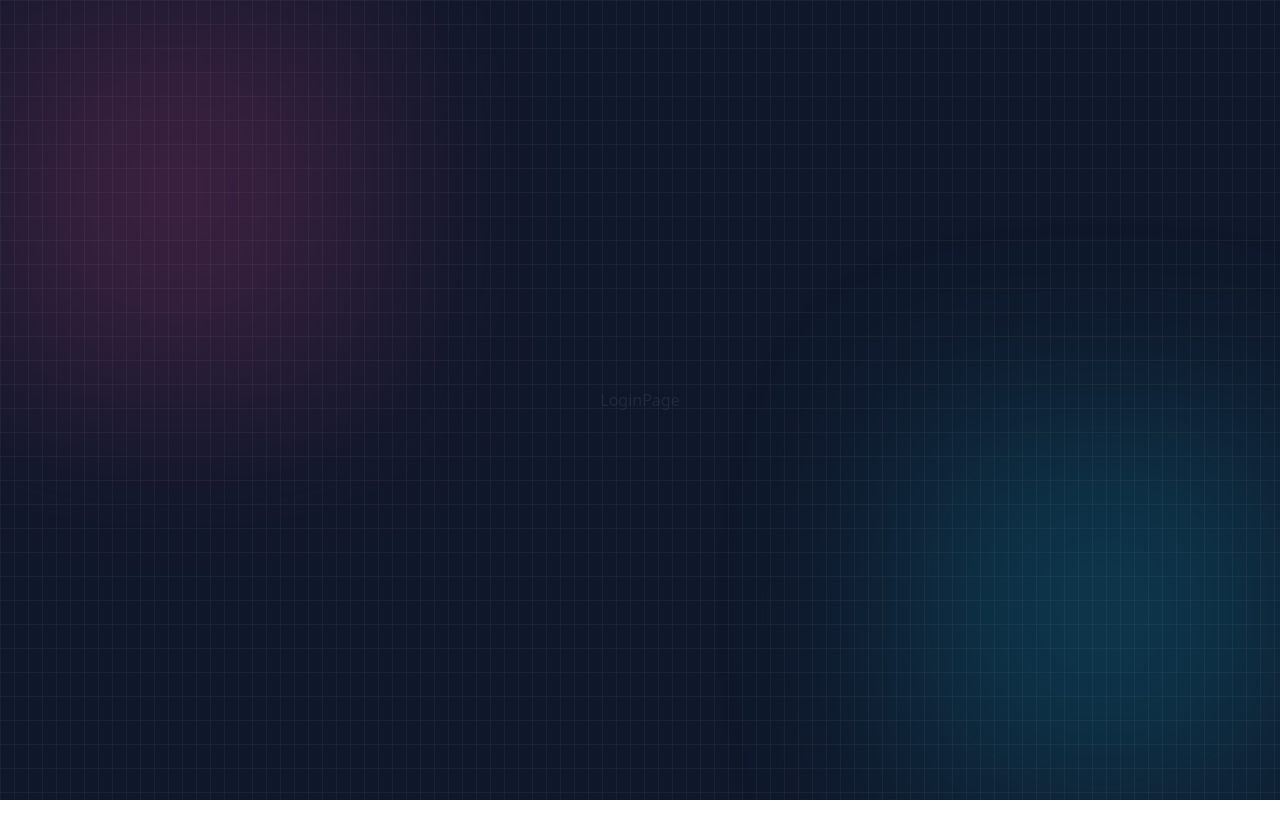
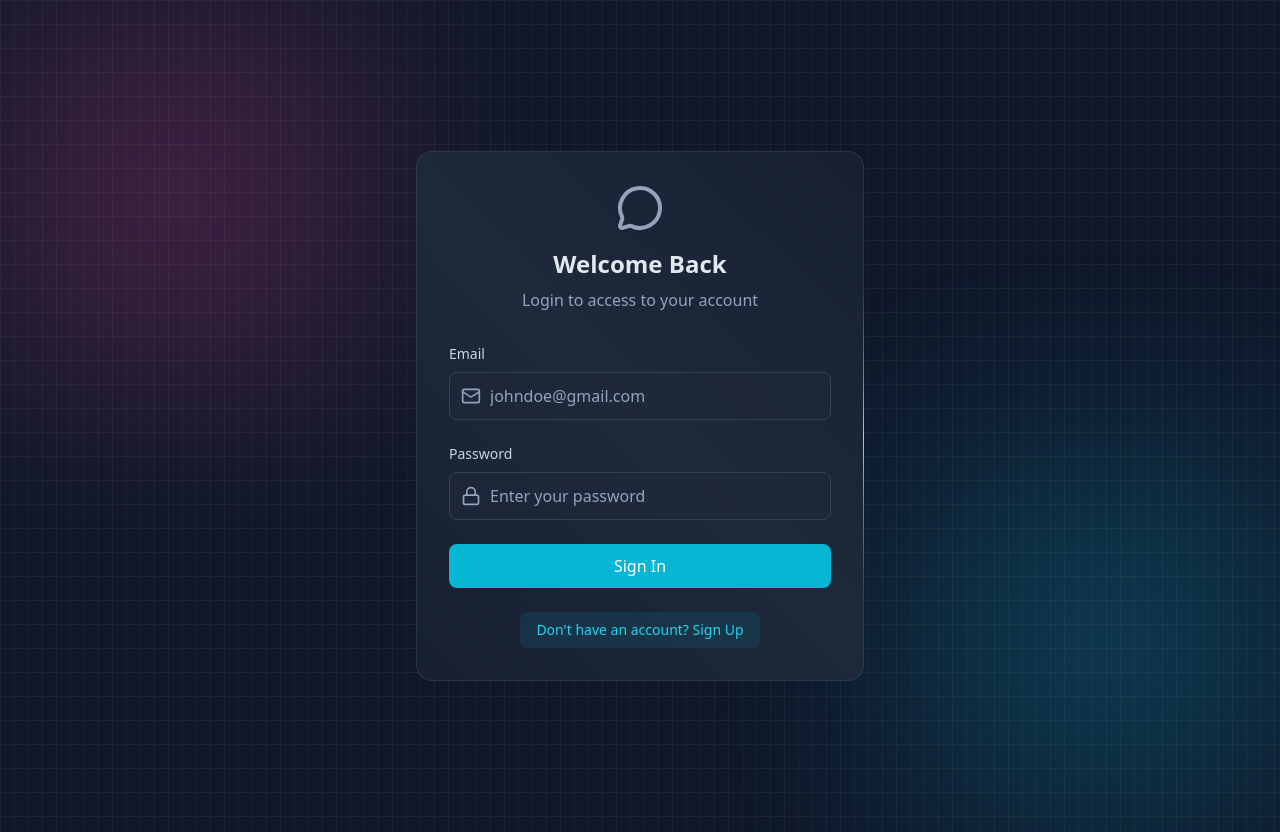
Before and after one commit to SrunLyheang/chat, a React app in the folder frontend/: page /login in a window 1280 px wide. Before the commit the page ends 800 px from the top, so only its background shows below. Built offline with nearby package versions, Linux system fonts and the light colour scheme; no server answers; the HTML template or start-up script is replaced by a standard one.

Commit message:
loginandlogout

```diff
--- a/frontend/src/pages/ChatPage.jsx
+++ b/frontend/src/pages/ChatPage.jsx
@@ -1,10 +1,26 @@
-import React from 'react'
 import { useAuthStore } from '../store/useAuthStore'
+import { useNavigate } from 'react-router-dom'
+
 function ChatPage() {
-  const { authUser, isLoading, login } = useAuthStore();
+  const { logout } = useAuthStore();
+  const navigate = useNavigate();
+
+  const handleLogout = async () => {
+    await logout();
+    navigate('/login');
+  };
+
   return (
-    <div>ChatPage</div>
-  )
+    <div className="text-slate-200 z-10">
+      chat page
+      <button
+        onClick={handleLogout}
+        className="ml-4 px-3 py-1 bg-red-500 text-white rounded hover:bg-red-600 transition"
+      >
+        Logout
+      </button>
+    </div>
+  );
 }
 
-export default ChatPage
+export default ChatPage;
--- a/frontend/src/pages/LoginPage.jsx
+++ b/frontend/src/pages/LoginPage.jsx
@@ -1,10 +1,81 @@
-import React from 'react'
-import { useAuthStore } from '../store/useAuthStore'
+import { useState } from "react";
+import { useAuthStore } from "../store/useAuthStore";
+import BorderAnimatedContainer from "../components/BorderAnimated/BorderAnimatedContainer";
+import { MessageCircleIcon, LockIcon, MailIcon, LoaderIcon } from "lucide-react";
+import { Link } from "react-router-dom";
+
 function LoginPage() {
-  const { authUser, isLoading, login } = useAuthStore();
+  const [formData, setFormData] = useState({ email: "", password: "" });
+  const { login, isLoggingIn } = useAuthStore();
+
+  const handleSubmit = (e) => {
+    e.preventDefault();
+    login(formData);
+  };
+
   return (
-    <div>LoginPage</div>
-  )
+    <div className="w-full min-h-screen flex items-center justify-center p-4 bg-slate-900">
+      <div className="relative w-full max-w-md">
+        <BorderAnimatedContainer>
+          <div className="w-full p-8">
+            {/* HEADING TEXT */}
+            <div className="text-center mb-8">
+              <MessageCircleIcon className="w-12 h-12 mx-auto text-slate-400 mb-4" />
+              <h2 className="text-2xl font-bold text-slate-200 mb-2">Welcome Back</h2>
+              <p className="text-slate-400">Login to access to your account</p>
+            </div>
+
+            {/* FORM */}
+            <form onSubmit={handleSubmit} className="space-y-6">
+              {/* EMAIL INPUT */}
+              <div>
+                <label className="auth-input-label">Email</label>
+                <div className="relative">
+                  <MailIcon className="auth-input-icon" />
+                  <input
+                    type="email"
+                    value={formData.email}
+                    onChange={(e) => setFormData({ ...formData, email: e.target.value })}
+                    className="input"
+                    placeholder="johndoe@gmail.com"
+                  />
+                </div>
+              </div>
+
+              {/* PASSWORD INPUT */}
+              <div>
+                <label className="auth-input-label">Password</label>
+                <div className="relative">
+                  <LockIcon className="auth-input-icon" />
+                  <input
+                    type="password"
+                    value={formData.password}
+                    onChange={(e) => setFormData({ ...formData, password: e.target.value })}
+                    className="input"
+                    placeholder="Enter your password"
+                  />
+                </div>
+              </div>
+
+              {/* SUBMIT BUTTON */}
+              <button className="auth-btn" type="submit" disabled={isLoggingIn}>
+                {isLoggingIn ? (
+                  <LoaderIcon className="w-full h-5 animate-spin text-center" />
+                ) : (
+                  "Sign In"
+                )}
+              </button>
+            </form>
+
+            <div className="mt-6 text-center">
+              <Link to="/signup" className="auth-link">
+                Don't have an account? Sign Up
+              </Link>
+            </div>
+          </div>
+        </BorderAnimatedContainer>
+      </div>
+    </div>
+  );
 }
-
-export default LoginPage
+export default LoginPage;
--- a/frontend/src/store/useAuthStore.js
+++ b/frontend/src/store/useAuthStore.js
@@ -6,6 +6,7 @@ export const useAuthStore = create((set) => ({
   authUser: null,
   isCheckingAuth: true,
   isSigningUp: false,
+  isLoggingIn: false,
   isVerifying: false,
   pendingUser: null,
 
@@ -37,6 +38,20 @@ export const useAuthStore = create((set) => ({
     }
   },
 
+  login: async (data) => {
+    set({ isLoggingIn: true })
+    try {
+      const res = await axiosInstance.post("/auth/login", data)
+      set({ authUser: res.data })
+      toast.success("Login successful!")
+
+    } catch (error) {
+      toast.error(error.response.data.message || "Login failed. Please try again.")
+    } finally {
+      set({ isLoggingIn: false })
+    }
+  },
+
   verifyEmail: async (email, verificationCode) => {
     set({ isVerifying: true })
     try {
@@ -54,20 +69,6 @@ export const useAuthStore = create((set) => ({
     }
   },
 
-  login: async (data) => {
-    set({ isSigningUp: true })
-    try {
-      const res = await axiosInstance.post("/auth/login", data)
-      set({ authUser: res.data })
-      toast.success("Login successful!")
-
-    } catch (error) {
-      toast.error(error.response.data.message || "Login failed. Please try again.")
-    } finally {
-      set({ isSigningUp: false })
-    }
-  },
-
   logout: async () => {
     try {
       await axiosInstance.post("/auth/logout")
@@ -77,4 +78,4 @@ export const useAuthStore = create((set) => ({
       toast.error(error.response.data.message || "Logout failed")
     }
   }
-}));
+}))
```
